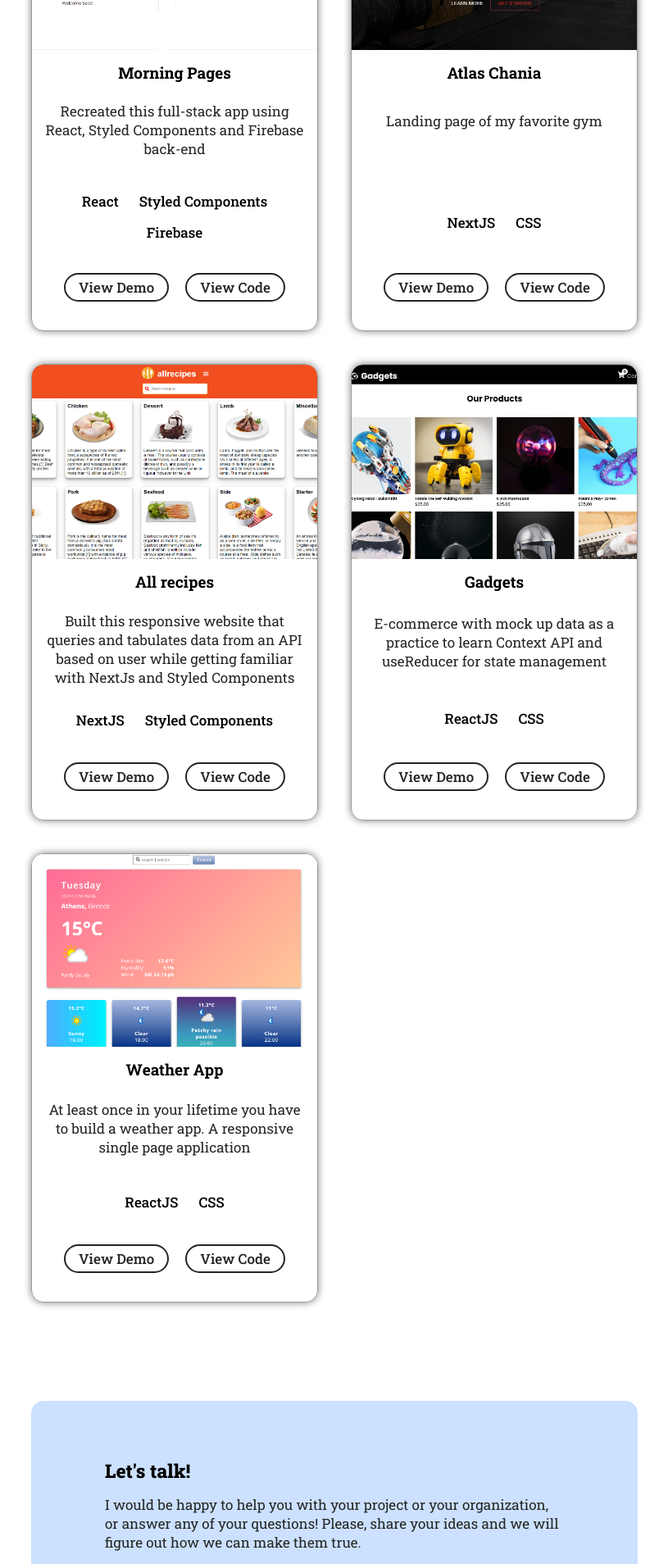
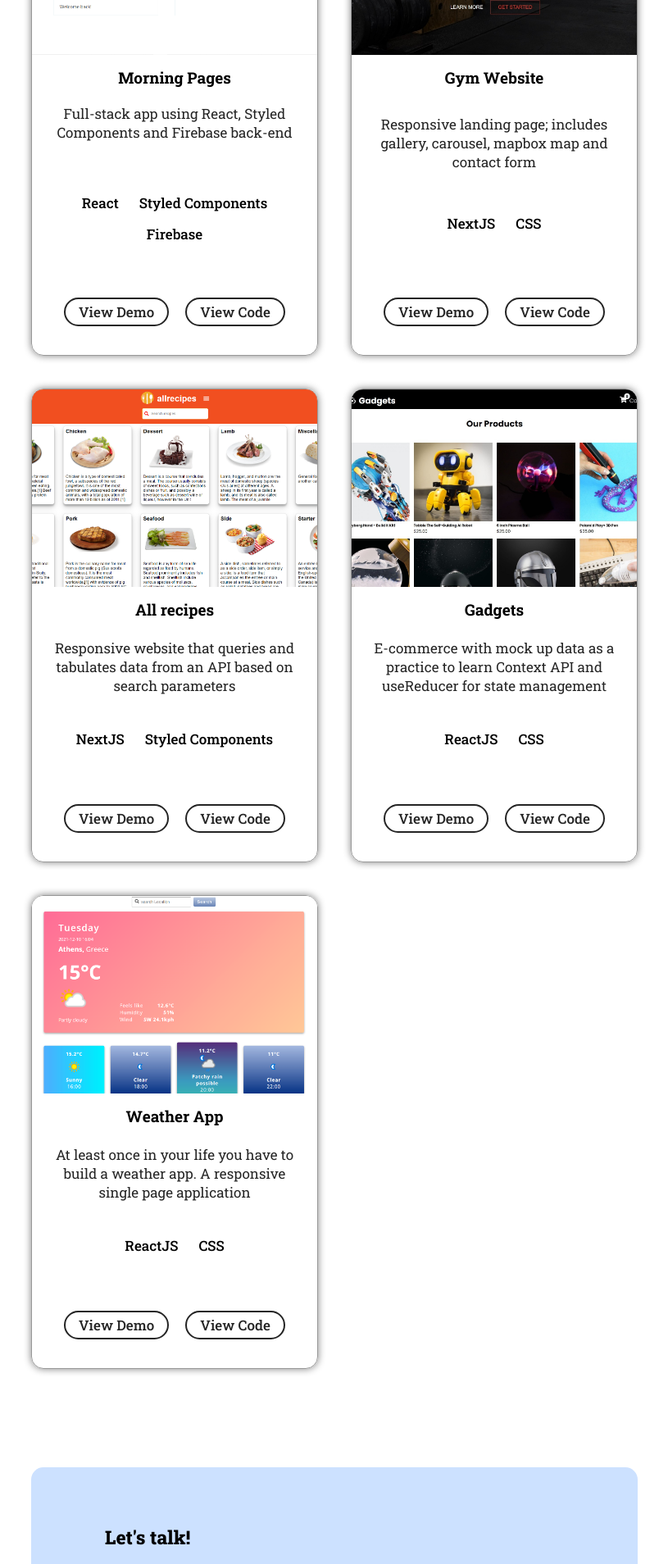
Before and after one commit to thanosoncode/portfolio-react, a React (Create React App) app: page / in a window 1280 px wide. Shown: the part 1660-3568 px from the top of the page at 82% size, without its empty margins (232-1047 px from the left). Built offline with nearby package versions, Linux system fonts and the light colour scheme.

Commit message:
project descriptions

```diff
--- a/public/index.html
+++ b/public/index.html
@@ -7,7 +7,7 @@
     <meta name="theme-color" content="#000000" />
     <meta
       name="description"
-      content="Thanos portfolio"
+      content="Web Development"
     />
     <link rel="apple-touch-icon" href="%PUBLIC_URL%/logo192.png" />
     <link
@@ -20,7 +20,7 @@
             rel="stylesheet"
           ></link>
 
-    <title>ThanosJS</title>
+    <title>Thanosjs</title>
   </head>
   <body>
     <noscript>You need to enable JavaScript to run this app.</noscript>
--- a/src/App.js
+++ b/src/App.js
@@ -14,6 +14,7 @@ function App() {
     <ThemeProvider theme={nightMode ? nightTheme : dayTheme}>
       <>
         <GlobalStyles />
+
         <Navbar />
         <About />
         <Skills />
--- a/src/components/Contact.js
+++ b/src/components/Contact.js
@@ -49,9 +49,10 @@ const Contact = () => {
       <Form onSubmit={sendEmail}>
         <h4>Let&#39;s talk!</h4>
         <p>
-          I would be happy to help you with your project or your organization,
-          or answer any of your questions! Please, share your ideas and we will
-          figure out how we can make them true.
+          I would be happy to help you with your organization or your project,
+          or answer any of your questions!
+          <br /> <br /> Please, share your ideas and we will figure out how we
+          can make them true.
         </p>
         <input type="text" placeholder="Name" required />
         <input type="email" placeholder="Email" required />
--- a/src/components/projectsData.js
+++ b/src/components/projectsData.js
@@ -8,15 +8,16 @@ export const projectsData = [
   {
     name: "Morning Pages",
     description:
-      "Recreated this full-stack app using React, Styled Components and Firebase back-end",
+      "Full-stack app using React, Styled Components and Firebase back-end",
     image: morning,
     stack: ["React", "Styled Components", "Firebase"],
     source: "https://react-morning-pages.netlify.app/",
     code: "https://github.com/thanosoncode/morning-pages",
   },
   {
-    name: "Atlas Chania",
-    description: "Landing page of my favorite gym",
+    name: "Gym Website",
+    description:
+      "Responsive landing page; includes gallery, carousel,  mapbox map and contact form",
     image: atlas,
     stack: ["NextJS", "CSS"],
     source: "https://atlas-chania.netlify.app/",
@@ -25,7 +26,7 @@ export const projectsData = [
   {
     name: "All recipes",
     description:
-      "Built this responsive website that queries and tabulates data from an API based on user while getting familiar with NextJs and Styled Components",
+      "Responsive website that queries and tabulates data from an API based on search parameters",
     image: recipes,
     stack: ["NextJS", "Styled Components"],
     source: "https://nextjs-recipes.netlify.app/",
@@ -43,7 +44,7 @@ export const projectsData = [
   {
     name: "Weather App",
     description:
-      "At least once in your lifetime you have to build a weather app. A responsive single page application",
+      "At least once in your life you have to build a weather app. A responsive single page application",
     image: weather,
     stack: ["ReactJS", "CSS"],
     source: "https://weather-thanos.netlify.app",
--- a/src/components/styles/Projects.styled.js
+++ b/src/components/styles/Projects.styled.js
@@ -77,7 +77,7 @@ export const Card = styled.div`
 `;
 
 export const Stack = styled.div`
-  margin: 5px 0;
+  margin: 5px 0 35px 0;
   display: flex;
   flex-wrap: wrap;
   justify-content: center;
```
